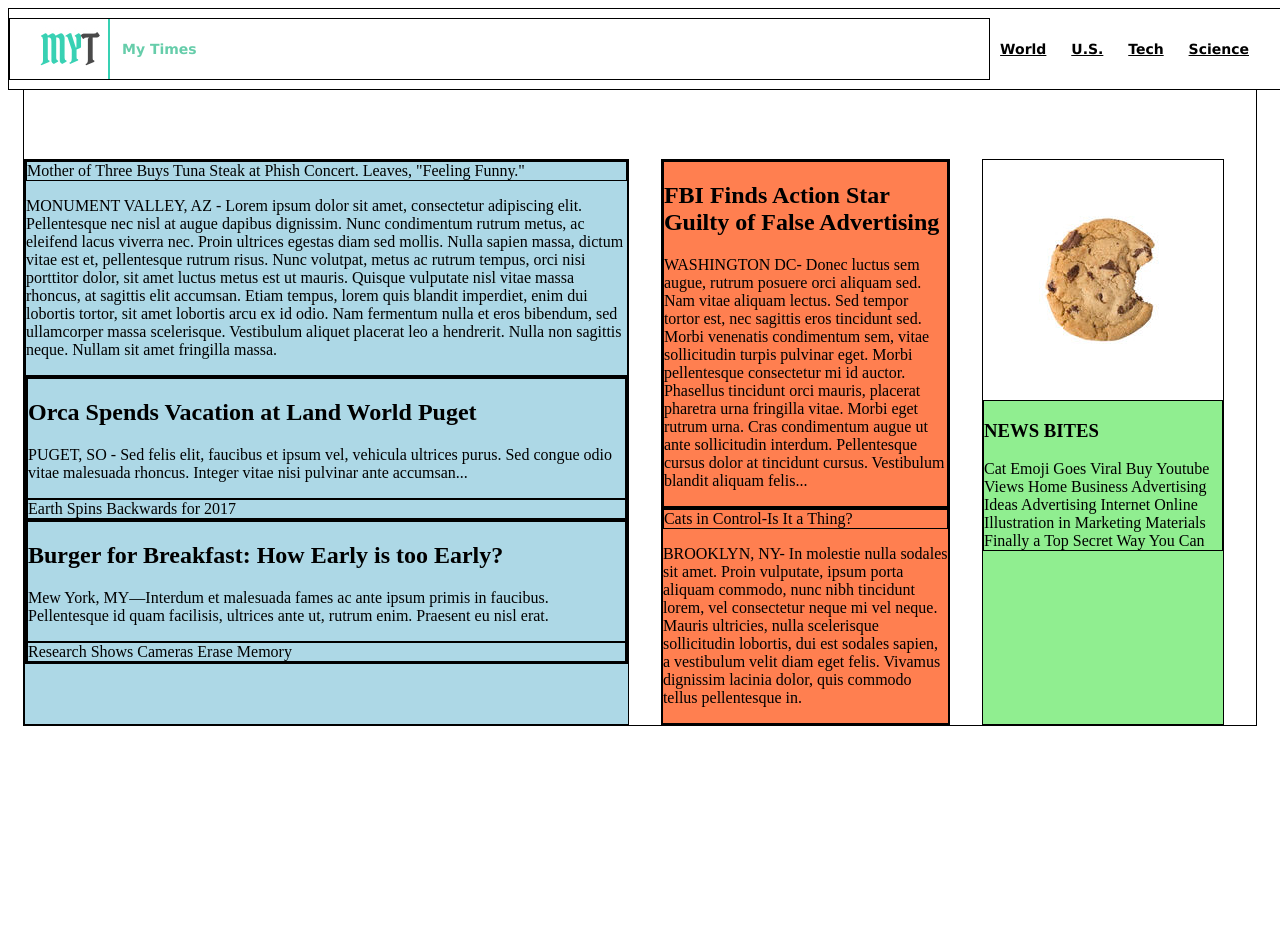
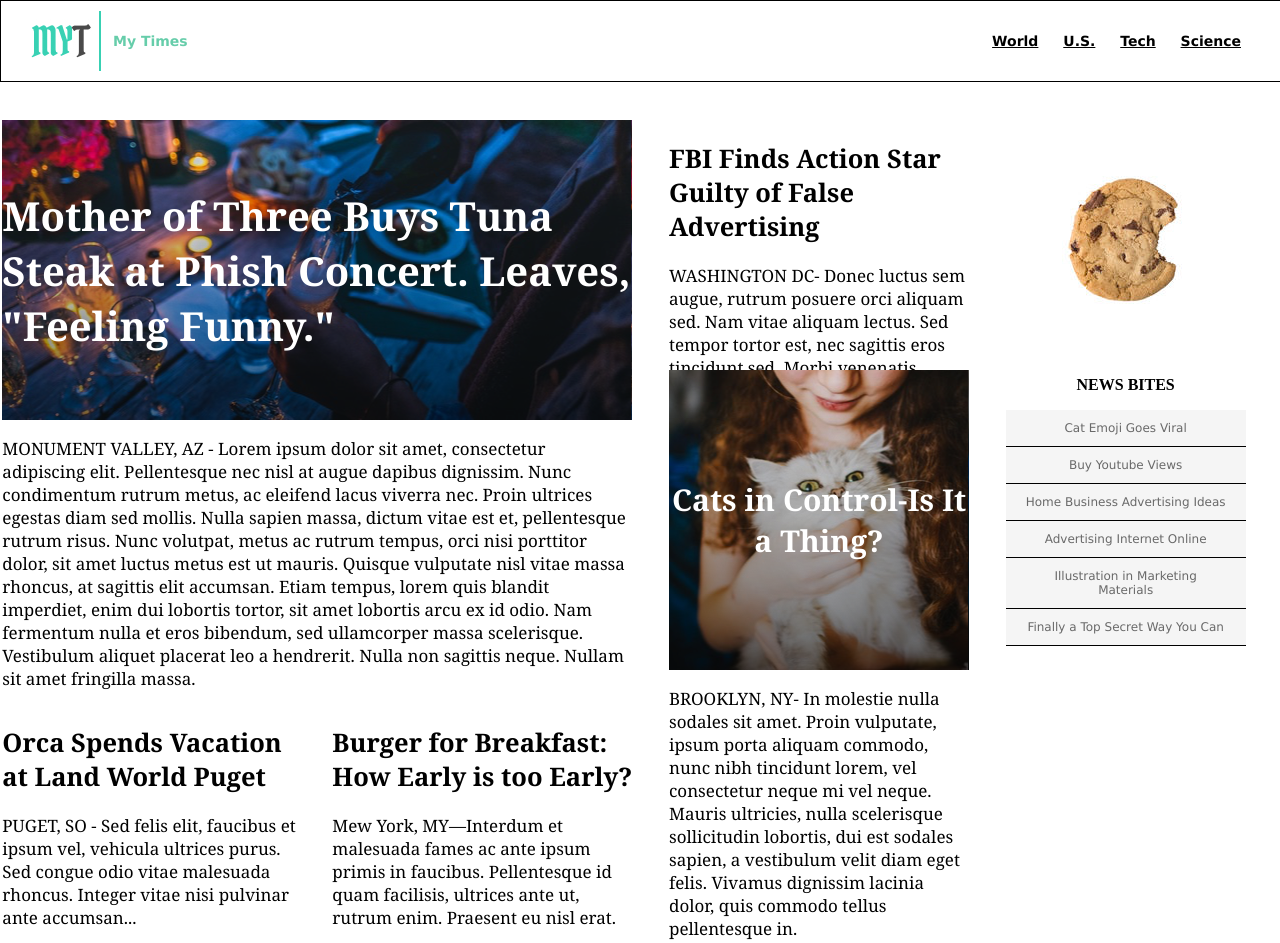
Before and after one commit to samleetucker/my_times, a plain HTML site: page index.html in a window 1280 px wide. Shown: the top 943 px of the page. Before the commit the page ends 804 px from the top, so only its background shows below. Drawn offline with Linux system fonts and the light colour scheme.

Commit message:
complete content and add styling

```diff
--- a/index.html
+++ b/index.html
@@ -27,10 +27,12 @@
   <!-- Column 1 -->
     <div class="column large">
       <div class="feature">
-        <div class="image-headline">
+        <div class="image-headline tuna">
           <span>Mother of Three Buys Tuna Steak at Phish Concert. Leaves, "Feeling Funny."</span>
         </div>
-        <p class="feature-article">MONUMENT VALLEY, AZ - Lorem ipsum dolor sit amet, consectetur adipiscing elit. Pellentesque nec nisl at augue dapibus dignissim. Nunc condimentum rutrum metus, ac eleifend lacus viverra nec. Proin ultrices egestas diam sed mollis. Nulla sapien massa, dictum vitae est et, pellentesque rutrum risus. Nunc volutpat, metus ac rutrum tempus, orci nisi porttitor dolor, sit amet luctus metus est ut mauris. Quisque vulputate nisl vitae massa rhoncus, at sagittis elit accumsan. Etiam tempus, lorem quis blandit imperdiet, enim dui lobortis tortor, sit amet lobortis arcu ex id odio. Nam fermentum nulla et eros bibendum, sed ullamcorper massa scelerisque. Vestibulum aliquet placerat leo a hendrerit. Nulla non sagittis neque. Nullam sit amet fringilla massa.</p>
+        <div class="text">
+          <p>MONUMENT VALLEY, AZ - Lorem ipsum dolor sit amet, consectetur adipiscing elit. Pellentesque nec nisl at augue dapibus dignissim. Nunc condimentum rutrum metus, ac eleifend lacus viverra nec. Proin ultrices egestas diam sed mollis. Nulla sapien massa, dictum vitae est et, pellentesque rutrum risus. Nunc volutpat, metus ac rutrum tempus, orci nisi porttitor dolor, sit amet luctus metus est ut mauris. Quisque vulputate nisl vitae massa rhoncus, at sagittis elit accumsan. Etiam tempus, lorem quis blandit imperdiet, enim dui lobortis tortor, sit amet lobortis arcu ex id odio. Nam fermentum nulla et eros bibendum, sed ullamcorper massa scelerisque. Vestibulum aliquet placerat leo a hendrerit. Nulla non sagittis neque. Nullam sit amet fringilla massa.</p>
+        </div>
       </div>
       <div class="main-stories">
         <div class="article">
@@ -47,7 +49,7 @@
             <h2>Burger for Breakfast: How Early is too Early?</h2>
             <p>Mew York, MY—Interdum et malesuada fames ac ante ipsum primis in faucibus. Pellentesque id quam facilisis, ultrices ante ut, rutrum enim. Praesent eu nisl erat.</p>
           </div>
-          <div class="image-headline pop">
+          <div class="image-headline camera">
             <span>Research Shows Cameras Erase Memory</span>
           </div>
         </div>
@@ -66,7 +68,9 @@
         <div class="image-headline cats">
           <span>Cats in Control-Is It a Thing?</span>
         </div>
+        <div class="text">
           <p>BROOKLYN, NY- In molestie nulla sodales sit amet. Proin vulputate, ipsum porta aliquam commodo, nunc nibh tincidunt lorem, vel consectetur neque mi vel neque. Mauris ultricies, nulla scelerisque sollicitudin lobortis, dui est sodales sapien, a vestibulum velit diam eget felis. Vivamus dignissim lacinia dolor, quis commodo tellus pellentesque in.</p>
+        </div>
       </div>
     </div>
 
@@ -75,13 +79,27 @@
       <img src="./resources/img-news-bite.png" alt="News Bites">
       <div class="bites">
         <h3>NEWS BITES</h3>
-        <span>Cat Emoji Goes Viral</span>
-        <span>Buy Youtube Views</span>
-        <span>Home Business Advertising Ideas</span>
-        <span>Advertising Internet Online</span>
-        <span>Illustration in Marketing Materials</span>
-        <span>Finally a Top Secret Way You Can</span>
+        <span class="bite">Cat Emoji Goes Viral</span>
+        <span class="bite">Buy Youtube Views</span>
+        <span class="bite">Home Business Advertising Ideas</span>
+        <span class="bite">Advertising Internet Online</span>
+        <span class="bite">Illustration in Marketing Materials</span>
+        <span class="bite">Finally a Top Secret Way You Can</span>
       </div>
+    </div>
+  </div>
+  <div class="footer">
+    <div class="info">
+      <span class="myt">MY Times |  </span>
+      <nav>
+        <span><a href="#">World</a></span>
+        <span><a href="#">U.S.</a></span>
+        <span><a href="#">Tech</a></span>
+        <span><a href="#">Science</a></span>
+      </nav>
+    </div>
+    <div class="copyright">
+      &copy 2016, My Times (A Division of Codecademy bite)
     </div>
   </div>
 
--- a/resources/style.css
+++ b/resources/style.css
@@ -1,5 +1,5 @@
-  div {
-    border: 1px solid black;
+  body {
+  margin: 0;
   }
 
 /* Header  */
@@ -15,14 +15,14 @@
     border: 1px solid black;
     display: flex;
     align-items: center;
-    z-index: 2;
+    z-index: 1;
   }
 
   .logo {
-    flex: 1;
     padding-left: 30px;
     display: flex;
     align-items: center;
+    flex: 1;
   }
 
   .logo span {
@@ -41,6 +41,7 @@
 
   nav span {
     padding: 20px 10px;
+    display: inline-block;
   }
 
   header nav {
@@ -50,10 +51,9 @@
 /* Content */
 
   .main-content-container {
-    width: 1232px;
-    padding-top: 150px;
-    margin: 0 auto 78px auto;
     display: flex;
+    justify-content: space-around;
+    padding-top: 120px;
   }
 
   .column {
@@ -63,16 +63,111 @@
   }
 
   .column.large {
-    background-color: lightblue;
+    /* background-color: lightblue; */
     width: 630px;
+    display: flex;
   }
 
   .column.medium {
-    background-color: coral;
+    /* background-color: coral; */
+    width: 300px;
+    display: flex;
+  }
+
+  .column.small {
+    /* background-color: lightgreen; */
+    width: 240px;
+  }
+
+  .image-headline {
+    height: 300px;
+    font-family: Georgia;
+    font-weight: bold;
+    font-size: 30px;
+    color: white;
+    text-align: center;
+    display: flex;
+    flex-direction: column;
+    justify-content: center;
+  }
+
+  .feature .image-headline {
+  font-family: Georgia;
+  font-weight: bold;
+  font-size: 40px;
+  color: white;
+  text-align: left;
+  }
+
+  .main-stories {
+    display: flex;
+    margin-top: 17px;
+    justify-content: space-between;
+  }
+
+  .article {
+    display: flex;
+    flex-direction: column;
     width: 300px;
   }
 
-  .column.small {
-    background-color: lightgreen;
-    width: 240px;
+  .text {
+    font-family: Georgia;
+    font-size: 17px;
+    color: black;
+    height: 250px;
   }
+
+  .bites h3 {
+    text-align: center;
+    font-size: 16px;
+    font-weight: bold;
+  }
+
+  .bite {
+    display: block;
+    text-align: center;
+    background-color: WhiteSmoke;
+    font-family: Verdana;
+    font-size: 12px;
+    color: DimGray;
+    border-bottom: 1px solid black;
+    justify-content: space-between;
+    padding: 11px 20px;
+  }
+
+  .tuna {
+    background-image: url('img-story-main.png');
+  }
+
+  .fall {
+    background-image: url('img-story-2.png');
+  }
+
+  .camera {
+    background-image: url('img-story-3.png');
+  }
+
+  .cats {
+    background-image: url('img-story-1.png');
+  }
+
+  .footer {
+    height: 300px;
+    background-color: MediumAquamarine;
+    margin: auto;
+    font-family: Verdana;
+    font-size: 12px;
+    display: flex;
+    flex-direction: column;
+    justify-content: center;
+    align-items: center;
+    margin: auto;
+  }
+
+  .myt {
+    font-family: Georgia;
+    font-size: 16px;
+    font-weight: bold;
+    color: white;
+  }
```
